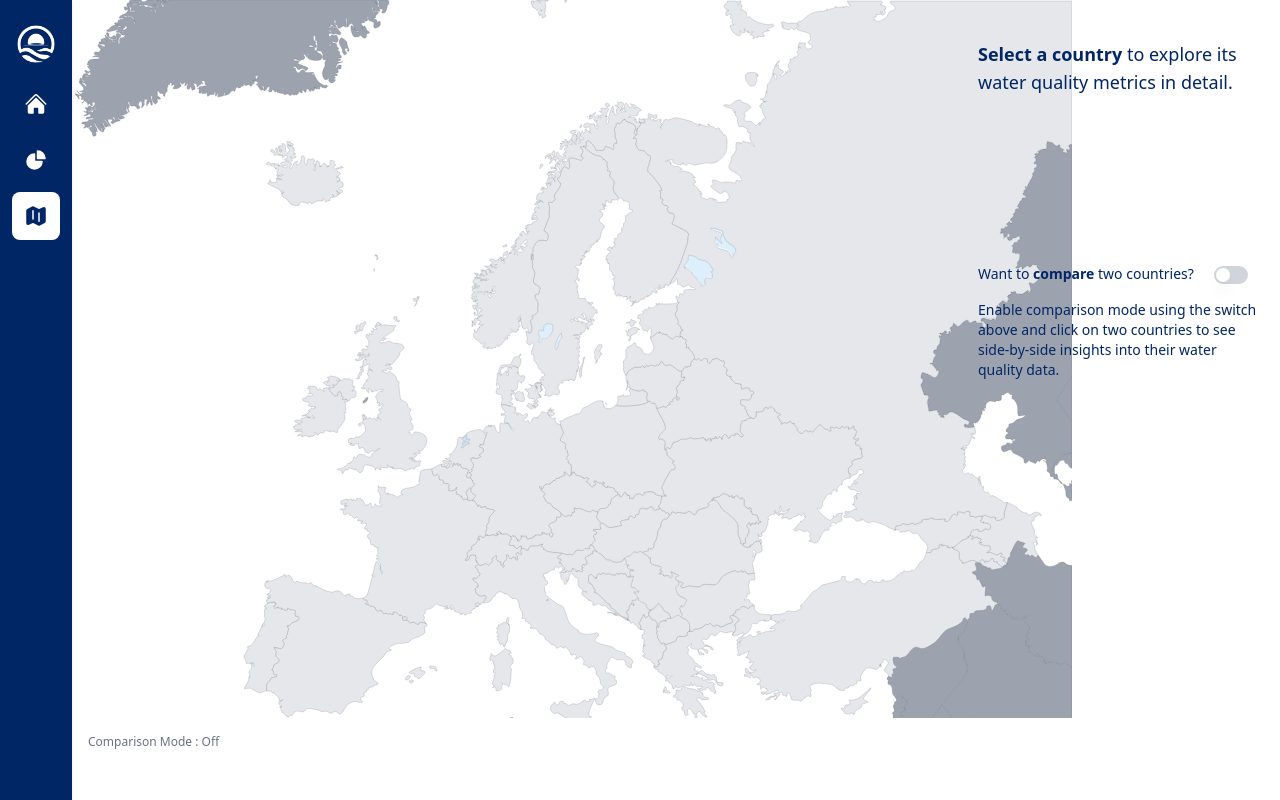
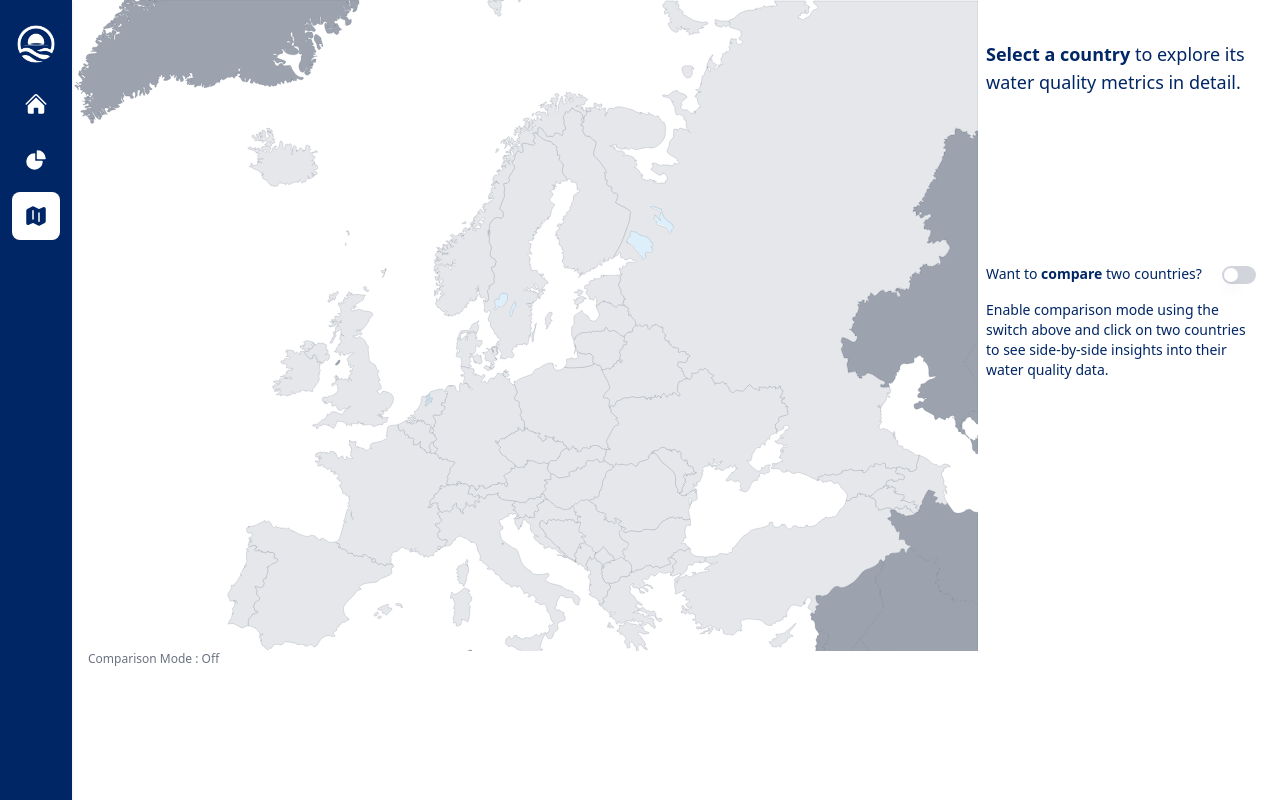
Before and after one commit to nessnos/blue_horizon, a Vue app in the folder webapp/: page /map in a window 1280 px wide. Built offline with nearby package versions, Linux system fonts and the light colour scheme.

Commit message:
fixed map width problem

```diff
--- a/webapp/src/components/pages/MapPage.vue
+++ b/webapp/src/components/pages/MapPage.vue
@@ -1,19 +1,19 @@
 <template>
-  <div class="grid h-full grid-cols-4 items-start justify-start">
+  <div class="grid w-full h-full grid-cols-4 items-start justify-start">
     <div
-      class="col-span-3 flex h-full w-full flex-col items-start justify-start"
+      class="col-span-3 flex w-full flex-col items-start justify-start"
     >
-      <Europe class="" />
-      <div class="p-4 text-xs font-normal text-gray-500">
+      <Europe class="w-full"/>
+      <div class="px-4 text-xs font-normal text-gray-500">
         Comparison Mode :
         <span v-if="comparison">On</span>
         <span v-else>Off</span>
       </div>
     </div>
-    <div class="w-screen/3 right-0 h-full overflow-scroll">
+    <div class="h-full w-full overflow-scroll">
       <div
         v-if="!selectedCountry.length"
-        class="flex h-full flex-col items-center py-10"
+        class="max-w-80 items-center justify-center mx-auto pt-10 px-2"
       >
         <div v-if="!comparison" class="min-h-56 text-lg text-ocean">
           <span class="font-semibold">Select a country </span>
@@ -51,9 +51,9 @@
           </div>
         </div>
       </div>
-      <div v-if="selectedCountry.length" class="">
+      <div v-if="selectedCountry.length" class="w-full">
         <!-- If more than one country is selected -->
-        <div v-if="selectedCountry.length > 1" class="">
+        <div v-if="selectedCountry.length > 1" class="w-full">
           <div class="w-fit min-w-full">
             <table class="w-full border border-gray-300">
               <thead>
```
Also changed, not shown: webapp/src/components/reusable/popups/MapErrorPopUp.vue (added, +11 -0 lines).
